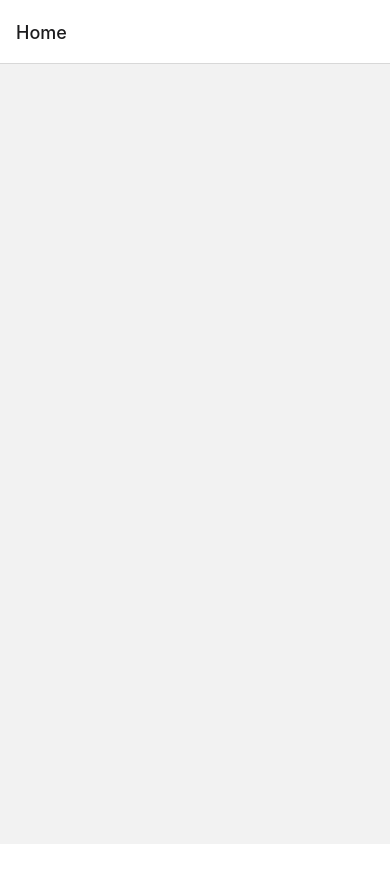
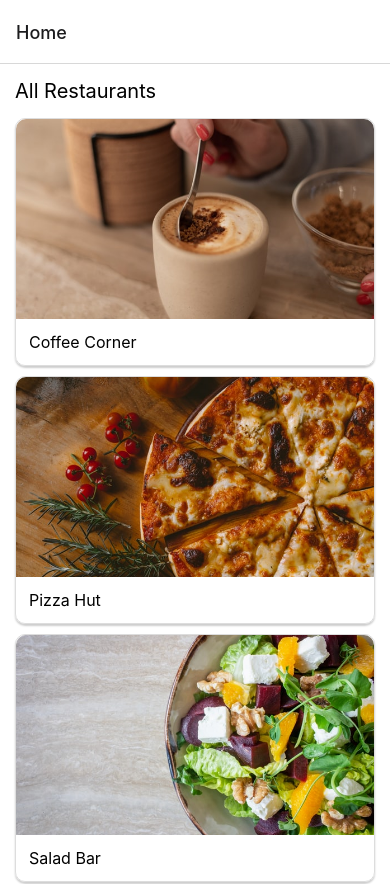
Before and after one commit to freddyz00/HungryNow-order, a React Native app: screen /Home in a window 390 px wide. Shown: the top 884 px of the page. Before the commit the page ends 844 px from the top, so only its background shows below. Built offline with nearby package versions, Linux system fonts and the light colour scheme.

Commit message:
Create home screen

```diff
--- /dev/null
+++ b/components/RestaurantCard.js
@@ -0,0 +1,47 @@
+import { View, Text, Image, StyleSheet, TouchableOpacity } from "react-native";
+import React from "react";
+
+const RestaurantCard = ({ item }) => {
+  return (
+    <View style={styles.container}>
+      <TouchableOpacity>
+        <Image source={item.imageURL} style={styles.image} resizeMode="cover" />
+        <View style={styles.restaurantInfo}>
+          <Text style={styles.restaurantName}>{item.name}</Text>
+        </View>
+      </TouchableOpacity>
+    </View>
+  );
+};
+
+export default RestaurantCard;
+
+const styles = StyleSheet.create({
+  container: {
+    marginHorizontal: 15,
+    marginVertical: 5,
+    borderRadius: 10,
+    borderColor: "#DDDDDD",
+    borderWidth: 1,
+    borderStyle: "solid",
+    shadowRadius: 2,
+    shadowOffset: {
+      width: 0,
+      height: 2,
+    },
+    shadowOpacity: 0.2,
+  },
+  image: {
+    width: "100%",
+    height: 200,
+    borderTopRightRadius: 10,
+    borderTopLeftRadius: 10,
+  },
+  restaurantInfo: {
+    padding: 5,
+    margin: 8,
+  },
+  restaurantName: {
+    fontSize: 16,
+  },
+});
--- a/screens/HomeScreen.js
+++ b/screens/HomeScreen.js
@@ -1,12 +1,46 @@
-import { View, Text } from "react-native";
+import {
+  View,
+  Text,
+  StyleSheet,
+  FlatList,
+  TouchableOpacity,
+} from "react-native";
 import React from "react";
+
+// import the data
+import { restaurants } from "../data/restaurants";
+
+// import the components
+import RestaurantCard from "../components/RestaurantCard";
 
 const HomeScreen = () => {
   return (
-    <View>
-      <Text></Text>
+    <View style={styles.container}>
+      <FlatList
+        data={restaurants}
+        keyExtractor={(item) => item.id}
+        renderItem={({ item }) => <RestaurantCard item={item} />}
+        ListHeaderComponent={
+          <View>
+            <Text style={styles.heading1}>All Restaurants</Text>
+          </View>
+        }
+      />
     </View>
   );
 };
 
 export default HomeScreen;
+
+// styles
+const styles = StyleSheet.create({
+  container: {
+    backgroundColor: "white",
+  },
+  heading1: {
+    fontSize: 20,
+    marginHorizontal: 15,
+    marginTop: 15,
+    marginBottom: 10,
+  },
+});
```
